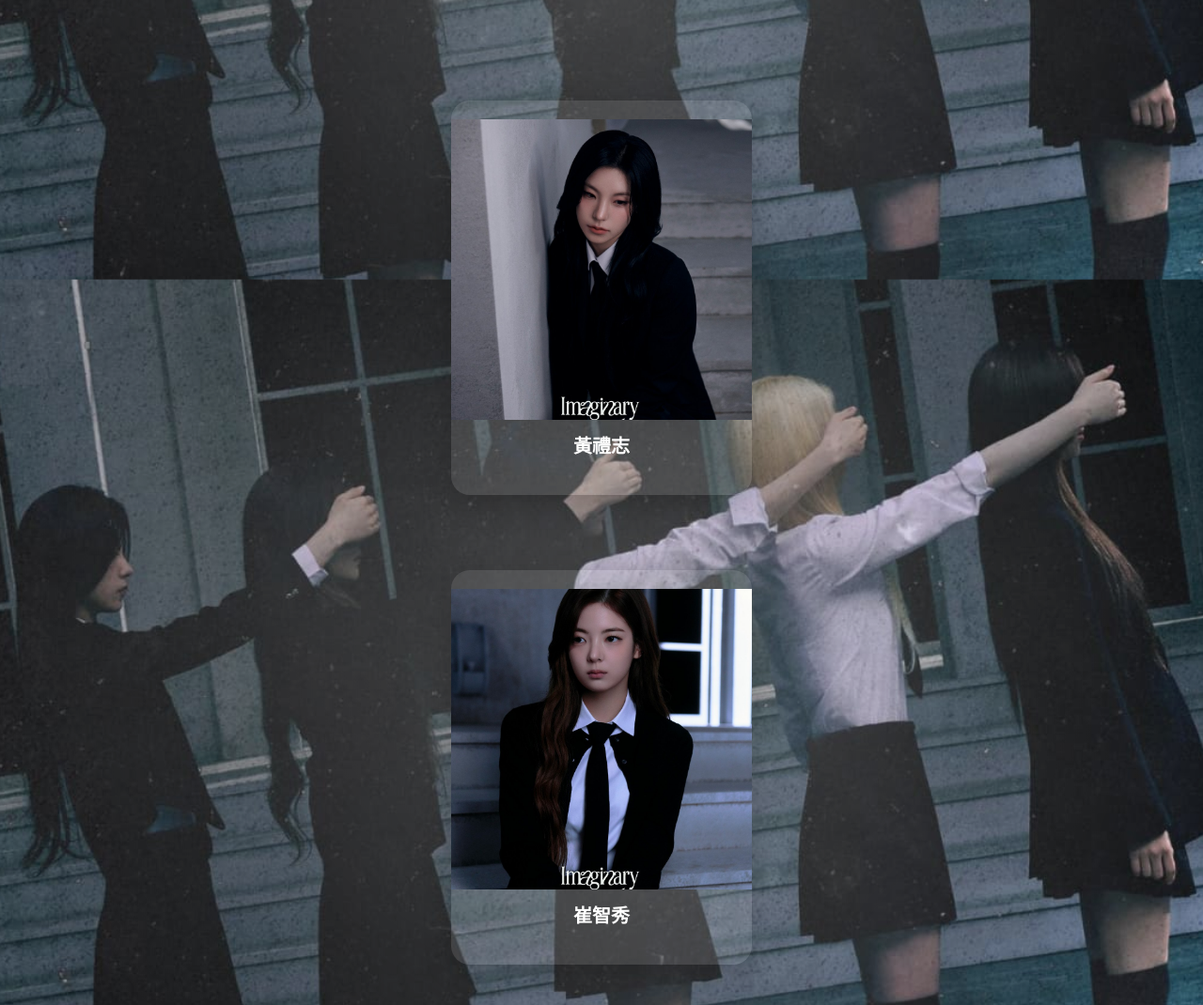
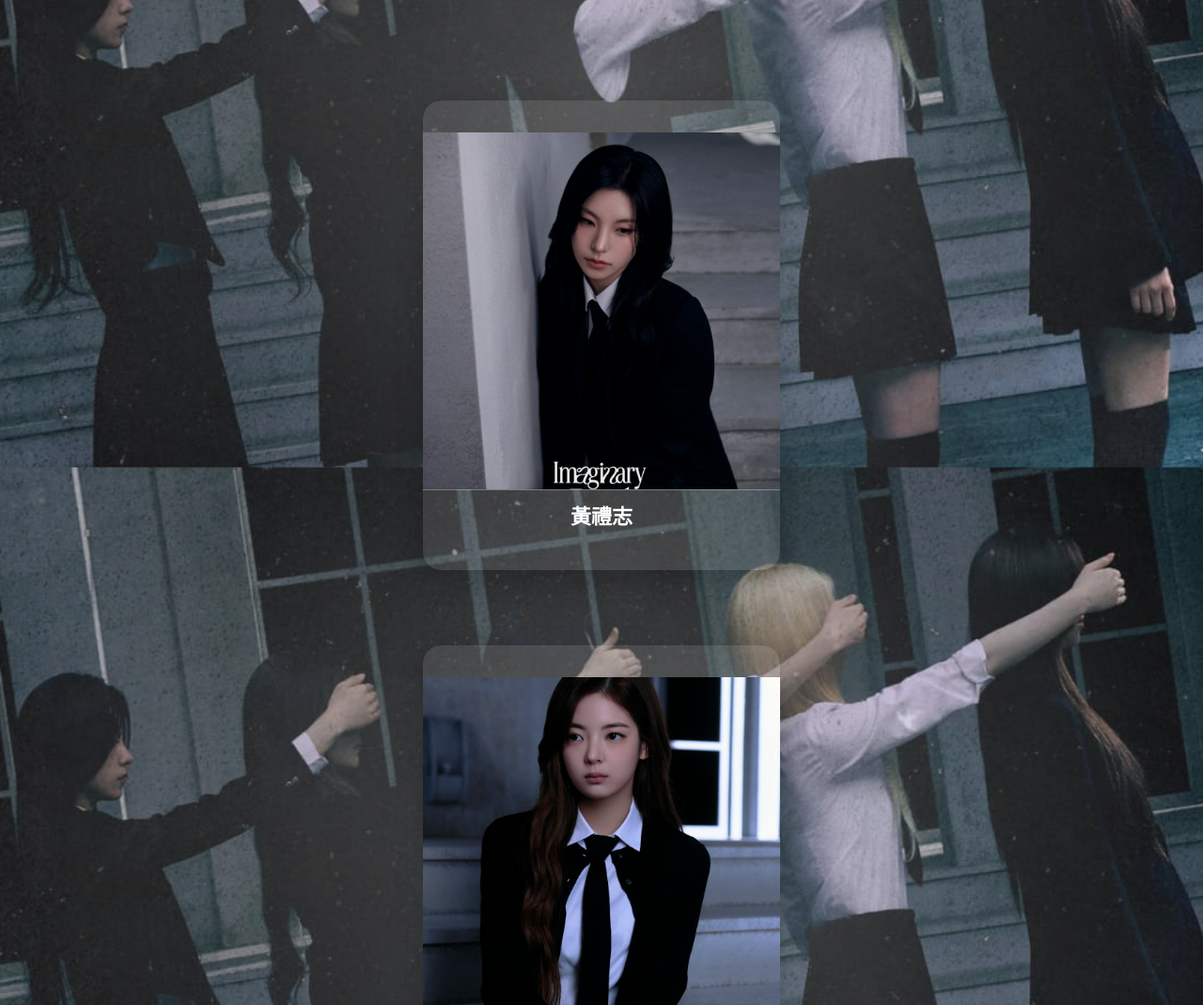
Before and after one commit to QYT058746/web-itzy, a website: page index.html in a window 1280 px wide. Shown: the part 1240-2310 px from the top of the page at 94% size. Drawn offline with Linux system fonts and the light colour scheme.

Commit message:
最終版

```diff
--- a/character.css
+++ b/character.css
@@ -164,13 +164,28 @@ input[type="radio"] {
 }
 
 .flip-card {
-    width: 320px;
-    height: 420px;
+    width: 380px;
+    height: 500px;
     perspective: 1200px;
     opacity: 0;
     transform: translateY(50px);
     animation: fadeSlideUp 1s ease forwards;
 }
+
+.flip-front img {
+    width: 100%;
+    height: 380px;
+    object-fit: cover;
+    border-bottom: 1px solid rgba(255, 255, 255, 0.3);
+}
+
+.flip-front p {
+    font-size: 22px;
+    font-weight: bold;
+    margin: 10px 0;
+}
+
+
 
 .flip-card:nth-of-type(1) { animation-delay: 0.1s; }
 .flip-card:nth-of-type(2) { animation-delay: 0.3s; }
@@ -207,16 +222,7 @@ input[type="radio"] {
     backdrop-filter: blur(10px);
 }
 
-.flip-front img {
-    width: 100%;
-    height: 320px;
-    object-fit: cover;
-}
-.flip-front p {
-    font-size: 20px;
-    font-weight: bold;
-    margin-top: 12px;
-}
+
 .flip-back {
     transform: rotateY(180deg);
     padding: 20px;
```
